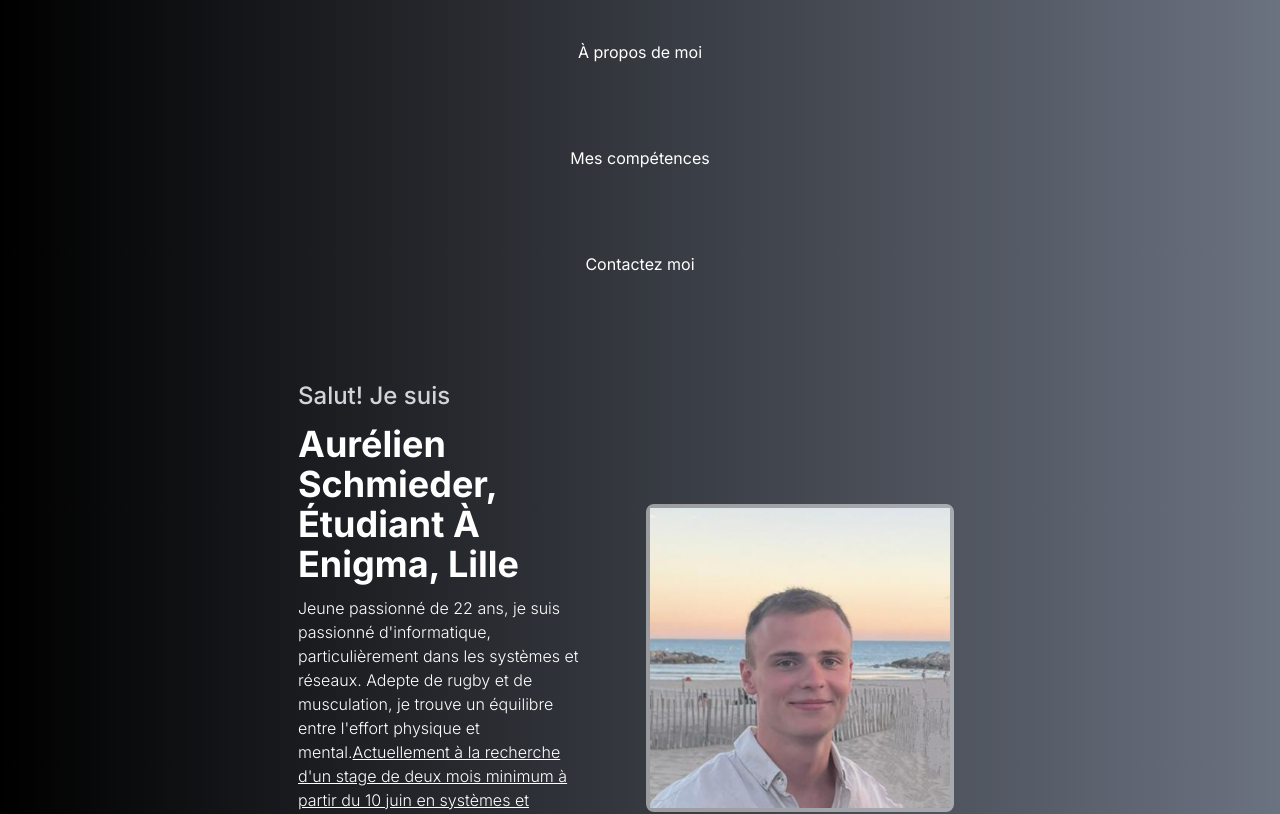
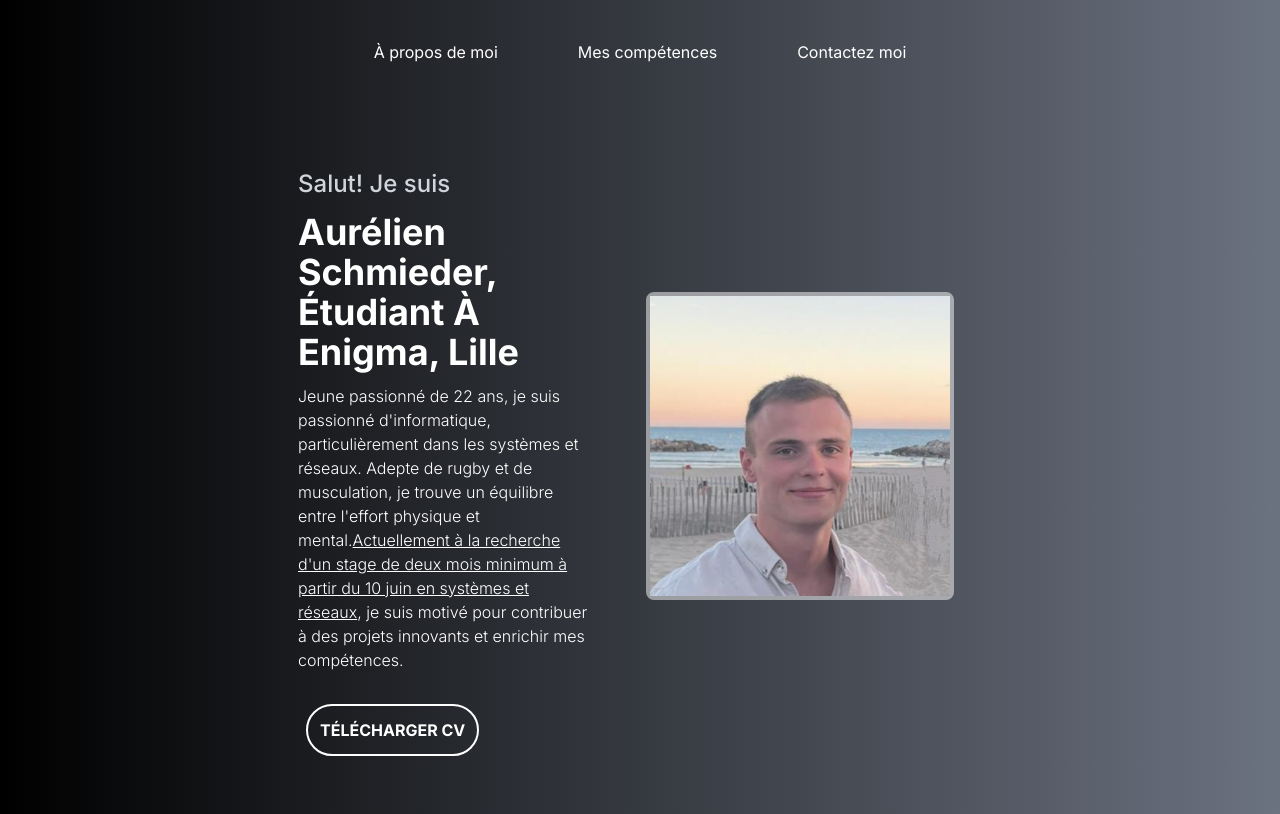
Before and after one commit to Aurelienschmi/Aurelien-portefolio, a Next.js app: page / in a window 1280 px wide. Shown: the top 814 px of the page. Built offline with nearby package versions, Linux system fonts and the light colour scheme.

Commit message:
bug fixe disable sm function

```diff
--- a/app/header.tsx
+++ b/app/header.tsx
@@ -2,7 +2,7 @@ import React from "react";
 
 export default function Header() {
   return (
-    <header className="flex-row justify-ceter justify-center flex-wrap flex items-center sm: flex-col ">
+    <header className="flex-row justify-ceter justify-center flex-wrap flex items-center ">
       <a
         href="/"
         className="p-2 m-8 border-b-2 border-transparent hover:border-white sm: m-2 p-1 "
```
